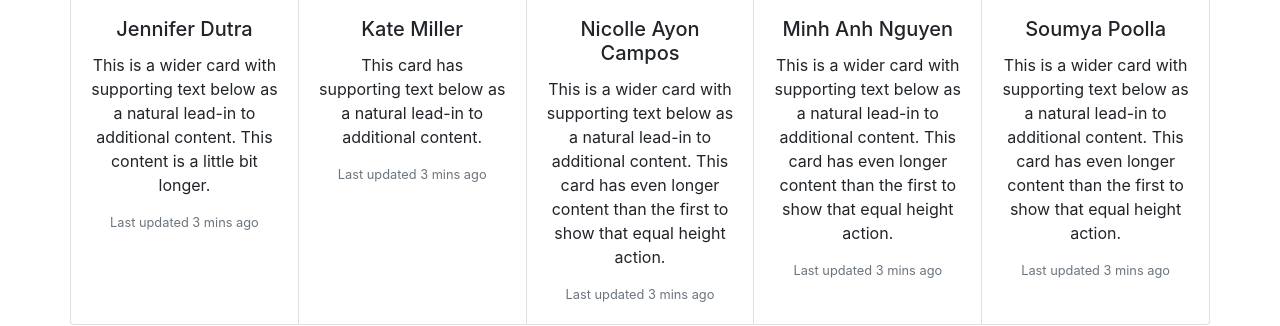
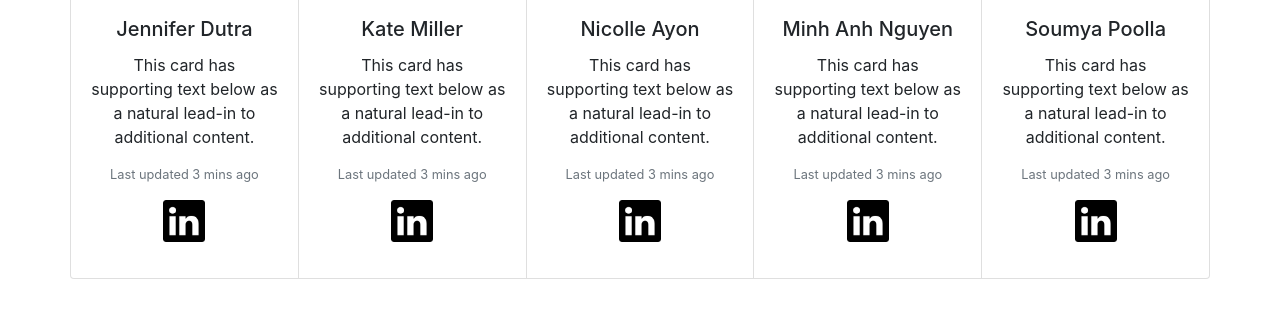
Before and after one commit to katekaho/clubs-for-slugs, a plain HTML site: page meet-the-team.html in a window 1280 px wide. Shown: the part 381-707 px from the top of the page. Drawn offline with Linux system fonts and the light colour scheme.

Commit message:
added links to Linkedin for meet the team

```diff
--- a/meet-the-team.html
+++ b/meet-the-team.html
@@ -63,8 +63,10 @@
     <img class="card-img-top" src="img/jdutra.jpg" alt="Card image cap">
     <div class="card-body">
       <h5 class="card-title">Jennifer Dutra</h5>
-      <p class="card-text">This is a wider card with supporting text below as a natural lead-in to additional content. This content is a little bit longer.</p>
+      <p class="card-text">This card has supporting text below as a natural lead-in to additional content.</p>
       <p class="card-text"><small class="text-muted">Last updated 3 mins ago</small></p>
+      <!-- Linkedin icon link -->
+      <p><a href="https://www.linkedin.com/in/jennifer-dutra/"><img src="img/linkedin-logo.jpg" alt="Linkedin profile" style="width:42px;height:42px;border:0;"></a></p>
     </div>
   </div>
 
@@ -74,15 +76,19 @@
       <h5 class="card-title">Kate Miller</h5>
       <p class="card-text">This card has supporting text below as a natural lead-in to additional content.</p>
       <p class="card-text"><small class="text-muted">Last updated 3 mins ago</small></p>
+      <!-- Linkedin icon link -->
+      <p><a href="https://www.linkedin.com/in/katekaho/"><img src="img/linkedin-logo.jpg" alt="Linkedin profile" style="width:42px;height:42px;border:0;"></a></p>
   </div>
   </div>
 
   <div class="card">
     <img class="card-img-top" src="img/nikia.jpg" alt="Card image cap">
     <div class="card-body">
-      <h5 class="card-title">Nicolle Ayon Campos</h5>
-      <p class="card-text">This is a wider card with supporting text below as a natural lead-in to additional content. This card has even longer content than the first to show that equal height action.</p>
+      <h5 class="card-title">Nicolle Ayon</h5>
+      <p class="card-text">This card has supporting text below as a natural lead-in to additional content.</p>
       <p class="card-text"><small class="text-muted">Last updated 3 mins ago</small></p>
+      <!-- Linkedin icon link -->
+      <p><a href="https://www.linkedin.com/in/nicolleayon/"><img src="img/linkedin-logo.jpg" alt="Linkedin profile" style="width:42px;height:42px;border:0;"></a></p>
     </div>
   </div>
 
@@ -90,8 +96,10 @@
     <img class="card-img-top" src="img/minhanh.jpg" alt="Card image cap">
     <div class="card-body">
       <h5 class="card-title">Minh Anh Nguyen</h5>
-      <p class="card-text">This is a wider card with supporting text below as a natural lead-in to additional content. This card has even longer content than the first to show that equal height action.</p>
+      <p class="card-text">This card has supporting text below as a natural lead-in to additional content.</p>
       <p class="card-text"><small class="text-muted">Last updated 3 mins ago</small></p>
+      <!-- Linkedin icon link -->
+      <p><a href="https://www.linkedin.com/"><img src="img/linkedin-logo.jpg" alt="Linkedin profile" style="width:42px;height:42px;border:0;"></a></p>
     </div>
   </div>
 
@@ -99,8 +107,10 @@
     <img class="card-img-top" src="img/spoolla.jpg" alt="Card image cap">
     <div class="card-body">
       <h5 class="card-title">Soumya Poolla</h5>
-      <p class="card-text">This is a wider card with supporting text below as a natural lead-in to additional content. This card has even longer content than the first to show that equal height action.</p>
+      <p class="card-text">This card has supporting text below as a natural lead-in to additional content.</p>
       <p class="card-text"><small class="text-muted">Last updated 3 mins ago</small></p>
+      <!-- Linkedin icon link -->
+      <p><a href="https://www.linkedin.com/"><img src="img/linkedin-logo.jpg" alt="Linkedin profile" style="width:42px;height:42px;border:0;"></a></p>
     </div>
   </div>
 
```
